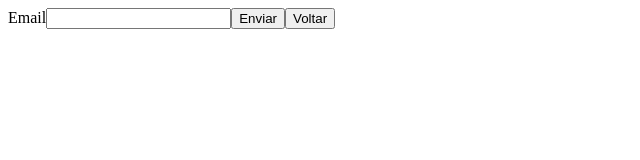
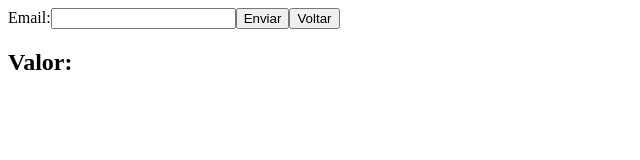
Before and after one commit to JoaoVitorcan/React-ts, a React (Vite) app in the folder vite-project/: page / in a window 1280 px wide. Shown: the top 160 px of the page, without its empty margins (0-640 px from the left). Built offline with nearby package versions, Linux system fonts and the light colour scheme; the HTML template or start-up script is replaced by a standard one.

Commit message:
test event

```diff
--- a/vite-project/src/App.tsx
+++ b/vite-project/src/App.tsx
@@ -1,17 +1,44 @@
-import './App.css'
-
+import { useState } from 'react';
+import './App.css';
 
 function App() {
+  const [email, setEmail] = useState('');
+  const [saveEmail, setSaveEmail] = useState('');
+
+  const handleSendEmail = () => {
+    setSaveEmail(email);
+    setEmail('');
+  };
+
   return (
     <div className="App">
-      <label htmlFor="id-email">
-        Email
-        <input id="id-email" type="email" />
-      </label>
-      <input data-testid="id-send" type="button" value="Enviar" />
-      <input type="button" value="Voltar" />
+      <div className="form-container">
+        <label htmlFor="id-email">
+          Email:
+          <input
+            id="id-email"
+            type="email"
+            onChange={(e) => setEmail(e.target.value)}
+            value={email}
+          />
+        </label>
+        <input
+          id="btn-send"
+          type="button"
+          data-testid="id-send"
+          value="Enviar"
+          onClick={handleSendEmail}
+        />
+        <input
+          id="btn-back"
+          type="button"
+          value="Voltar"
+          onClick={() => setSaveEmail('')}
+        />
+      </div>
+      <h2>{`Valor: ${saveEmail}`}</h2>
     </div>
-  )
+  );
 }
 
-export default App
+export default App;
```
Also changed, not shown: 1 other file (tests, documents, lock files or other folders).
